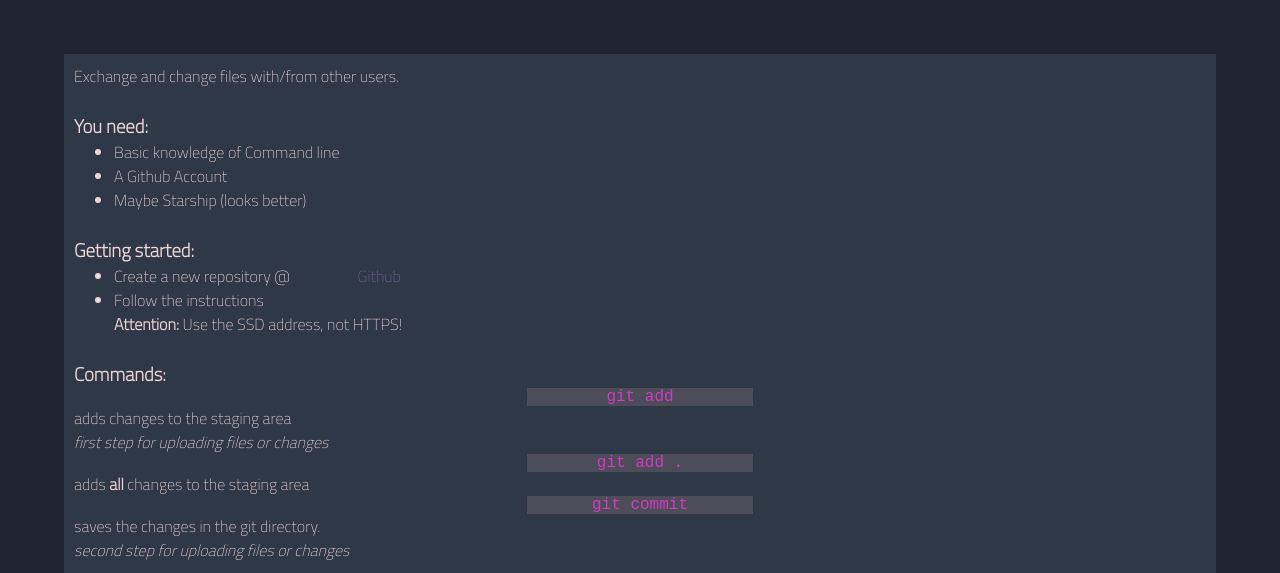
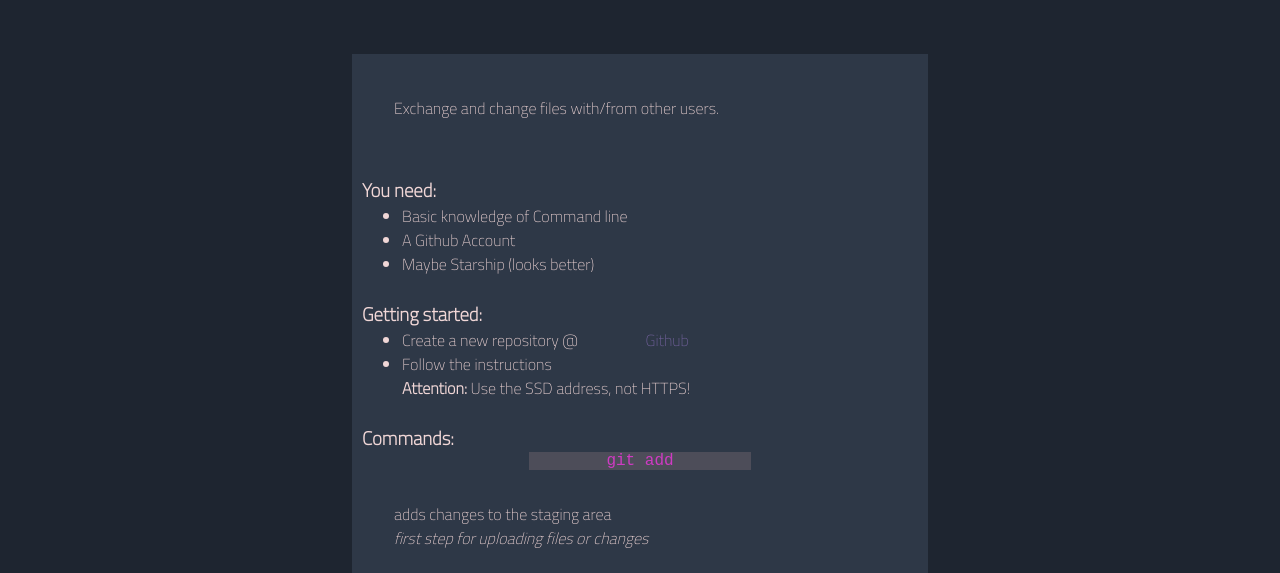
Before and after one commit to inpatr/inpatr.github.io, a plain HTML site: page Git.html in a window 1280 px wide. Shown: the part 227-800 px from the top of the page. Drawn offline with Linux system fonts and the light colour scheme.

Commit message:
made content more compact

```diff
--- a/style.css
+++ b/style.css
@@ -65,10 +65,18 @@ a:hover {
 /* ---------------*/
 .nicecontent {
   background-color: var(--content-background);
-  margin: 2rem;
+  margin-top: 2rem;
+  margin-bottom: 2rem;
+  margin-left: 20rem;
+  margin-right: 20rem;
   padding: 10px;
   font-family: Titillium Web, sans-serif;
+  text-align: justify;
 }
+p {
+  padding: 2rem;
+}
+
 img {
   border-radius: 10%;
 }
@@ -87,8 +95,8 @@ img {
 }
 
 .code {
-  margin-left: 40%;
-  margin-right: 40%;
+  margin-left: 30%;
+  margin-right: 30%;
   background-color: #625b669a;
   font-family: monospace;
   font-size: 16px;
```
Also changed, not shown: About.html (+1 -1 lines).
